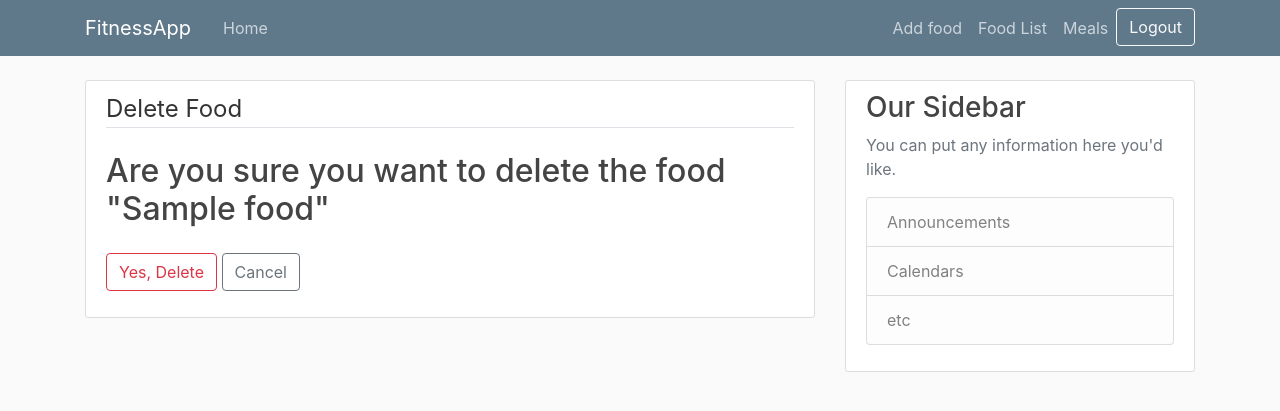
After one commit to GeorgiDN/Nutrients-tracker, a Django app: page /food/food/1/delete/ in a window 1280 px wide. The commit adds this page. Shown: the top 411 px of the page. Run offline with Django 5.2, Linux system fonts and the light colour scheme; a user stored in the database is signed in; tables that the repository leaves empty hold one stand-in row (values such as "Sample post"); some libraries are stand-ins or nearby versions.

Commit message:
feat(food): add FoodDeleteView with proper redirection and success message

```diff
--- a/fitnessApp/fitnessApp/food/urls.py
+++ b/fitnessApp/fitnessApp/food/urls.py
@@ -8,4 +8,5 @@ urlpatterns = [
     path('food/<int:pk>/', views.FoodDetailView.as_view(), name='food-detail'),
     path('food-list/', views.FoodListView.as_view(), name='food-list'),
     path('food/<int:pk>/update/', views.FoodUpdateView.as_view(), name='food-update'),
+    path('food/<int:pk>/delete/', views.FoodDeleteView.as_view(), name='food-delete'),
 ]
--- a/fitnessApp/fitnessApp/food/views.py
+++ b/fitnessApp/fitnessApp/food/views.py
@@ -1,10 +1,11 @@
 from django.db import IntegrityError
-from django.urls.base import reverse
+from django.urls.base import reverse, reverse_lazy
 from django.contrib import messages
 from django.contrib.auth.mixins import LoginRequiredMixin, UserPassesTestMixin
 from django.core.exceptions import PermissionDenied
 from django.shortcuts import render, redirect
-from django.views.generic import CreateView, DetailView, ListView, UpdateView
+from django.views.generic import CreateView, DetailView, ListView, UpdateView, DeleteView
+from django.contrib.messages.views import SuccessMessageMixin
 
 from fitnessApp.food.models import Food
 from fitnessApp.users.models import UserProfile
@@ -66,9 +67,10 @@ def user_meals_view(request, username):
     return render(request, 'food/user_meals.html', context)
 
 
-class FoodCreateView(LoginRequiredMixin, CreateView):
+class FoodCreateView(LoginRequiredMixin, SuccessMessageMixin, CreateView):
     model = Food
     fields = ['name', 'calories', 'carbs', 'protein', 'fats']
+    success_message = "Food was created!"
 
     def form_valid(self, form):
         user_profile = UserProfile.objects.get(user=self.request.user)
@@ -121,4 +123,11 @@ class FoodUpdateView(LoginRequiredMixin, UserPassesTestMixin, UpdateView):
         return f"/food/food-list/#food-{food_pk}"
 
 
-# url_ = reverse('food-list', args=[food_pk]) + f"#food-{food_pk}"
+class FoodDeleteView(LoginRequiredMixin, UserPassesTestMixin, SuccessMessageMixin, DeleteView):
+    model = Food
+    success_url = reverse_lazy('food-list')
+    success_message = "Food was successfully deleted."
+
+    def test_func(self):
+        food = self.get_object()
+        return self.request.user == food.user.user
--- /dev/null
+++ b/fitnessApp/templates/food/food_confirm_delete.html
@@ -0,0 +1,16 @@
+{% extends "home/base.html" %}
+{% block content %}
+    <div class="content-section">
+        <form method="post">
+            {% csrf_token %}
+            <fieldset class="form-group">
+                <legend class="border-bottom mb-4">Delete Food</legend>
+                <h2>Are you sure you want to delete the food "{{ object.name }}"</h2>
+            </fieldset>
+            <div class="form-group">
+                <button class="btn btn-outline-danger" type="submit">Yes, Delete</button>
+                <a class="btn btn-outline-secondary" href="{% url 'food-list' %}">Cancel</a>
+            </div>
+        </form>
+    </div>
+{% endblock %}
--- a/fitnessApp/templates/food/food_list.html
+++ b/fitnessApp/templates/food/food_list.html
@@ -11,7 +11,8 @@
                 <th>Carbs</th>
                 <th>Protein</th>
                 <th>Fats</th>
-                <th class="bg-info">Edit</th>
+                <th>-</th>
+                <th>-</th>
             </tr>
             </thead>
             <tbody>
@@ -26,6 +27,9 @@
                     <td>
                         <a class="btn btn-secondary btn-sm" href="{% url 'food-update' food.pk %}">Edit</a>
                     </td>
+                    <td>
+                        <a class="btn btn-danger btn-sm" href="{% url 'food-delete' food.pk %}">Delete</a>
+                    </td>
                 </tr>
 
             {% endfor %}
```
Also changed, not shown: fitnessApp/templates/food/food_detail.html (+3 -4 lines).
